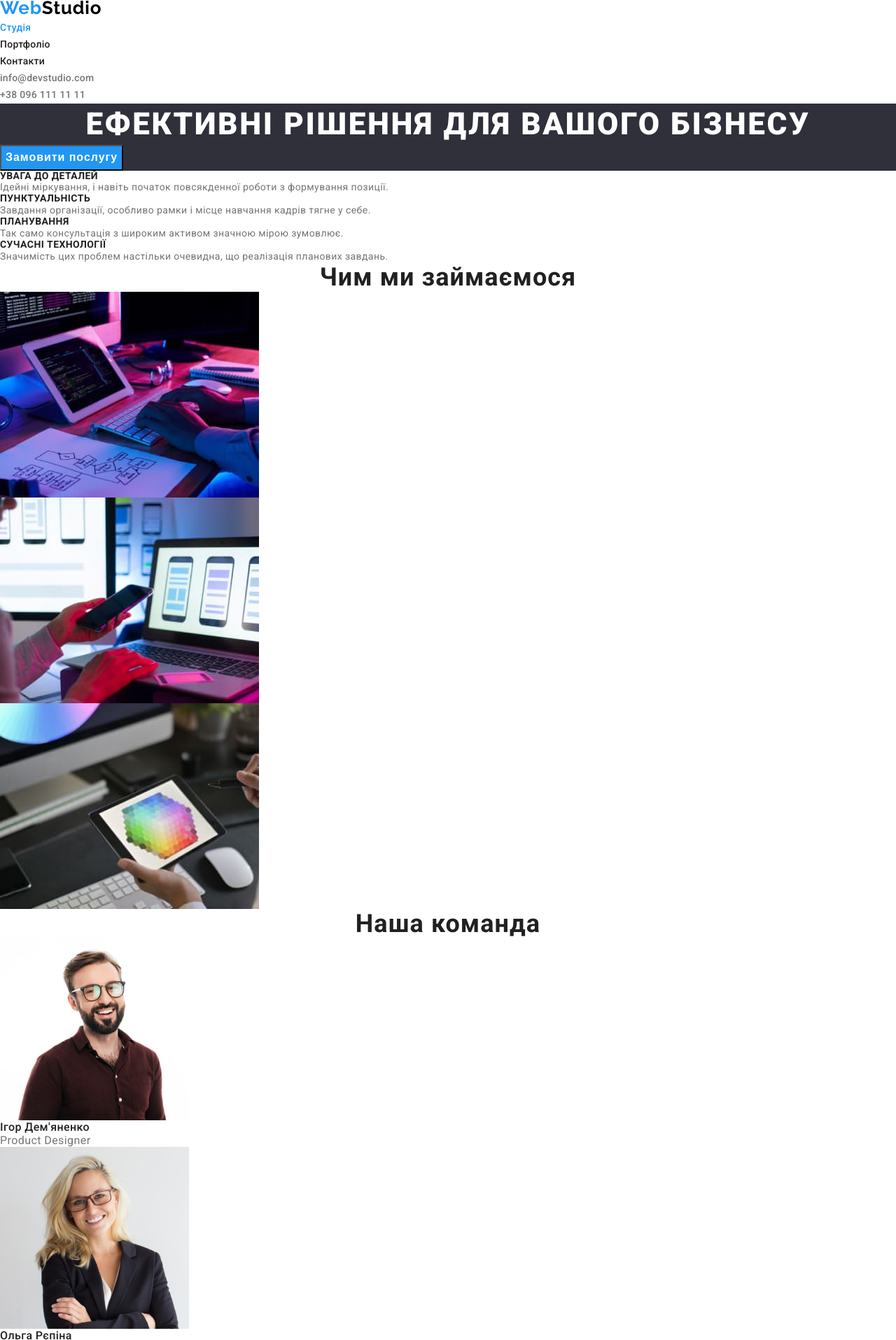
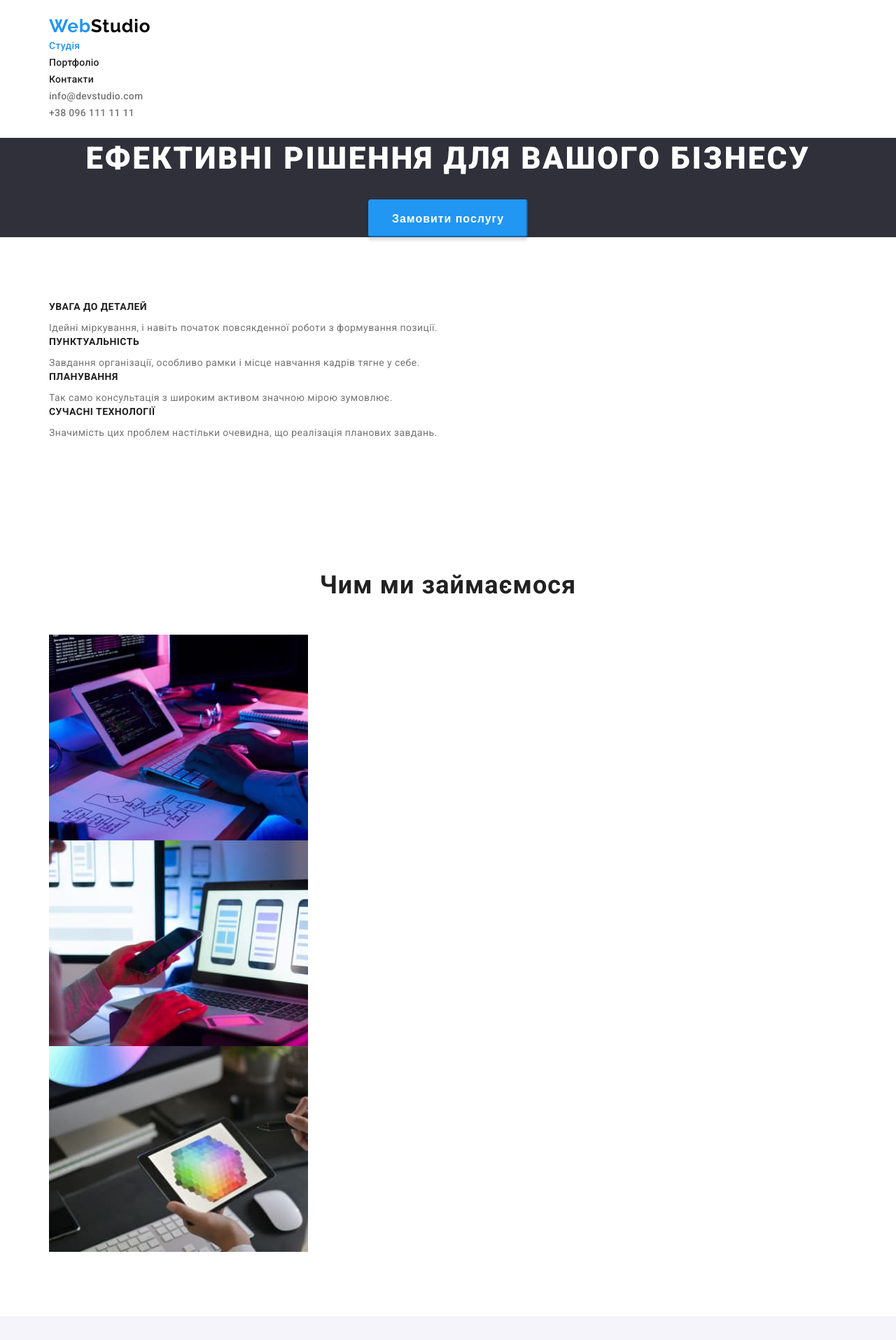
Before and after one commit to Victoria-Fedkova/goit-markup-hw-03, a plain HTML site: page index.html in a window 1280 px wide. Shown: the part 4-1919 px from the top of the page at 70% size. Drawn offline with Linux system fonts and the light colour scheme.

Commit message:
adds dimensions to the container

```diff
--- a/css/styles.css
+++ b/css/styles.css
@@ -27,7 +27,6 @@ h2,
 h3,
 p,
 ul,
-ol,
 li {
   margin: 0;
   padding: 0;
@@ -52,9 +51,15 @@ body {
   background-color: #ffffff;
 }
 .container {
-  width: 1170px;
+  max-width: 1170px;
   margin: 0 auto;
   padding: 0 15px;
+}
+.section {
+  padding: 92px 0 92px;
+}
+.has-bg {
+  background-color: var(--bg-color);
 }
 .list {
   list-style: none;
@@ -79,6 +84,17 @@ body {
   font-size: 16px;
   line-height: 1.88;
   letter-spacing: 0.06em;
+
+  padding: 11.5px 32px 8.5px;
+  border-radius: 4px;
+  border-color: var(--accent-color);
+  outline: none;
+  box-shadow: 0px 4px 4px rgba(0, 0, 0, 0.15);
+}
+
+.button:hover {
+  color: var(--accent-color);
+  background-color: var(--main-white-color);
 }
 .button.primary {
   color: var(--main-white-color);
@@ -88,13 +104,16 @@ body {
   color: var(--accent-color);
   background-color: var(--main-white-color);
 }
-.button:active {
-  color: var(--main-white-color);
-  background-color: var(--accent-color);
+.button:active,
+.button:hover {
+  color: var(--accent-color);
+  background-color: var(--main-white-color);
 }
 
 /* page header style */
-
+.header {
+  padding: 26px 0 23px;
+}
 .logo {
   font-family: 'Raleway';
   font-weight: 700;
@@ -122,6 +141,7 @@ body {
 
 .hero {
   background-color: var(--footer-bg);
+  text-align: center;
 }
 .hero .title {
   font-weight: 900;
@@ -130,6 +150,8 @@ body {
   letter-spacing: 0.06em;
   text-transform: uppercase;
   color: var(--main-white-color);
+
+  margin-bottom: 28.5px;
 }
 
 /* featers section style */
@@ -152,37 +174,41 @@ body {
 .section .title {
   font-size: 36px;
   line-height: 1.17;
+  margin-bottom: 50px;
 }
 .subtitle {
   font-size: 14px;
   line-height: 1.14;
   font-weight: 700;
+  margin-bottom: 10px;
 }
-/* .features.list .subtitle {
-} */
+.features-list .subtitle {
+  margin-bottom: 10px;
+}
 .description {
   color: var(--secondary-text-color);
   font-size: 16px;
   line-height: 1.2;
 }
-.features.list .description {
+.features-list .description {
   font-size: 14px;
-  /* line-height: 1.71; */
+  line-height: 1.71;
 }
 
 /* team section style */
 
-.team.list .subtitle {
+.team-list .subtitle {
   font-weight: 500;
   font-size: 16px;
   line-height: 1.2;
   /* text-align: center; */
 }
-.team.list .description {
-  line-height: 1.2;
+.team-list .description {
   /* text-align: center; */
 }
-
+.team-list .card-description {
+  padding: 30px 70px;
+}
 /* footer style */
 .footer {
   background-color: var(--footer-bg);
--- a/index.html
+++ b/index.html
@@ -12,8 +12,9 @@
     <link rel="stylesheet" href="./css/styles.css" />
   </head>
   <body>
-    <header>
+    <header class="header">
       <!-- page header -->
+      <div class="container">
         <nav>
           <!-- page logo-->
           <a href="./index.html" class="logo link">
@@ -34,7 +35,9 @@
           </li>
           <li><a href="tel:380961111111" class="link">+38 096 111 11 11</a></li>
         </ul>
+      </div>
     </header>
+    <!-- main  -->
     <main>
       <section class="hero">
         <!-- hero section -->
@@ -43,43 +46,51 @@
       </section>
       <section class="section">
         <!-- features section -->
+        <div class="container">
           <h2 class="hidden">Переваги</h2>
-        <ul class="features list">
-          <li>
+          <ul class="features-list list">
+            <li class="features-list-item">
               <h3 class="subtitle">УВАГА ДО ДЕТАЛЕЙ</h3>
               <p class="description">
                 Ідейні міркування, і навіть початок повсякденної роботи з
                 формування позиції.
               </p>
             </li>
-          <li>
+            <li class="features-list-item">
               <h3 class="subtitle">ПУНКТУАЛЬНІСТЬ</h3>
               <p class="description">
-              Завдання організації, особливо рамки і місце навчання кадрів тягне
-              у себе.
+                Завдання організації, особливо рамки і місце навчання кадрів
+                тягне у себе.
               </p>
             </li>
-          <li>
+            <li class="features-list-item">
               <h3 class="subtitle">ПЛАНУВАННЯ</h3>
               <p class="description">
                 Так само консультація з широким активом значною мірою зумовлює.
               </p>
             </li>
-          <li>
+            <li class="features-list-item">
               <h3 class="subtitle">СУЧАСНІ ТЕХНОЛОГІЇ</h3>
               <p class="description">
-              Значимість цих проблем настільки очевидна, що реалізація планових
-              завдань.
+                Значимість цих проблем настільки очевидна, що реалізація
+                планових завдань.
               </p>
             </li>
           </ul>
+        </div>
       </section>
       <!-- about us section -->
       <section class="section">
+        <div class="container">
           <h2 class="title">Чим ми займаємося</h2>
           <ul class="works list">
             <li>
-            <img src="./img/desctop.jpg" width="370" height="294" alt="Box 1" />
+              <img
+                src="./img/desctop.jpg"
+                width="370"
+                height="294"
+                alt="Box 1"
+              />
             </li>
             <li>
               <img src="./img/note.jpg" width="370" height="294" alt="Box 2" />
@@ -93,18 +104,21 @@
               />
             </li>
           </ul>
+        </div>
       </section>
-      <section class="section">
+      <section class="section has-bg">
         <!-- team section -->
+        <div class="container">
           <h2 class="title">Наша команда</h2>
-        <ul class="team list">
-          <li>
+          <ul class="team-list list">
+            <li class="team-list-item">
               <img
                 src="./img/ihor.jpg"
                 width="270"
                 height="260"
                 alt="Ihor Demyanenko"
               />
+              <div class="card-description">
                 <h3 class="subtitle">Ігор Дем'яненко</h3>
                 <p class="description" lang="en">Product Designer</p>
                 <ul class="social-media list">
@@ -145,14 +159,20 @@
                     ></a>
                   </li>
                 </ul>
+
+              </div>
             </li>
-          <li>
+            <li class="team-list-item">
+              <div class="thumb">
                 <img
                 src="./img/olha.jpg"
                 alt="Olha Repina"
                 width="270"
                 height="260"
               />
+
+              </div>
+              <div class="card-description">
                 <h3 class="subtitle">Ольга Рєпіна</h3>
                 <p class="description" lang="en">Frontend Developer</p>
                 <ul class="social-media list">
@@ -193,15 +213,21 @@
                     ></a>
                   </li>
                 </ul>
-          </li>
+
+              </div>
+            </li class="team-list-item">
 
             <li>
+              <div class="thumb">
                 <img
                 src="./img/mike.jpg"
                 alt="Mykola Tarasov"
                 width="270"
                 height="260"
               />
+
+              </div>
+              <div class="card-description">
                 <h3 class="subtitle">Микола Тарасов</h3>
                 <p class="description" lang="en">Marketing</p>
                 <ul class="social-media list">
@@ -242,14 +268,19 @@
                     ></a>
                   </li>
                 </ul>
+
+              </div>
             </li>
             <li>
+              <div class="thumb">
                 <img
                 src="./img/miha.jpg"
                 alt="Myhailo Ermakov"
                 width="270"
                 height="260"
               />
+              </div>
+              <div class="card-description">
                 <h3 class="subtitle">Михайло Єрмаков</h3>
                 <p class="description" lang="en">UI Designer</p>
                 <ul class="social-media list">
@@ -289,12 +320,15 @@
                       class="link"
                     ></a>
                   </li>
+              </div>
               </ul>
             </li>
           </ul>
+        </div>
       </section>
       <!-- clients section -->
-      <section class="section">
+      <!-- <section class="section">
+        <div class="container">
           <h2 class="title">Постійні клієнти</h2>
           <ul class="clients list">
             <li>
@@ -346,10 +380,12 @@
               ></a>
             </li>
           </ul>
-      </section>
+        </div>
+      </section> -->
     </main>
     <!-- page footer -->
     <footer class="footer">
+      <div class="container">
         <a href="./index.html" class="logo link"
           ><span class="logo-accent">Web</span>Studio</a
         >
@@ -414,6 +450,7 @@
             ></a>
           </li>
         </ul>
+      </div>
     </footer>
   </body>
 </html>
```
Lines whose indentation alone changed are shown as unchanged.
